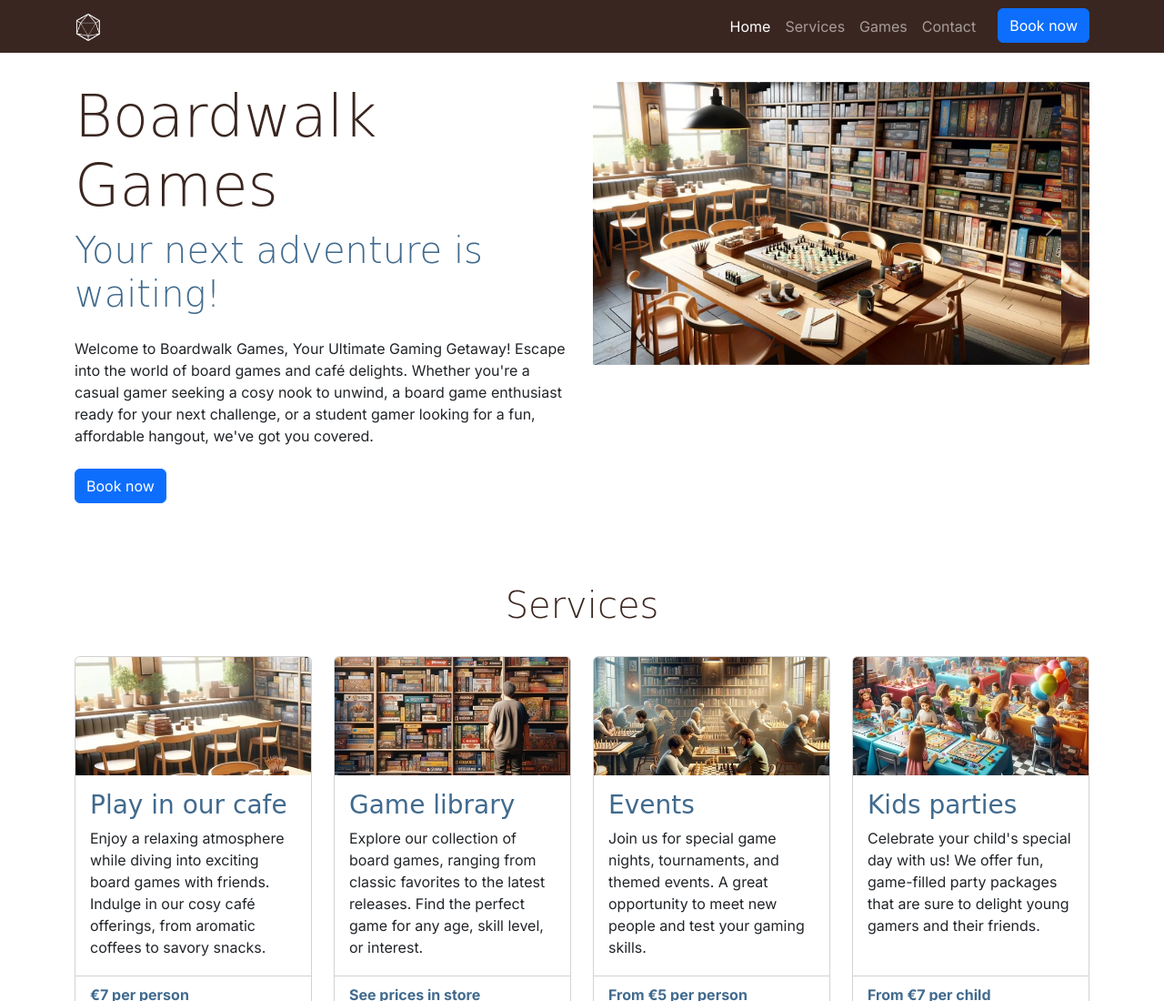
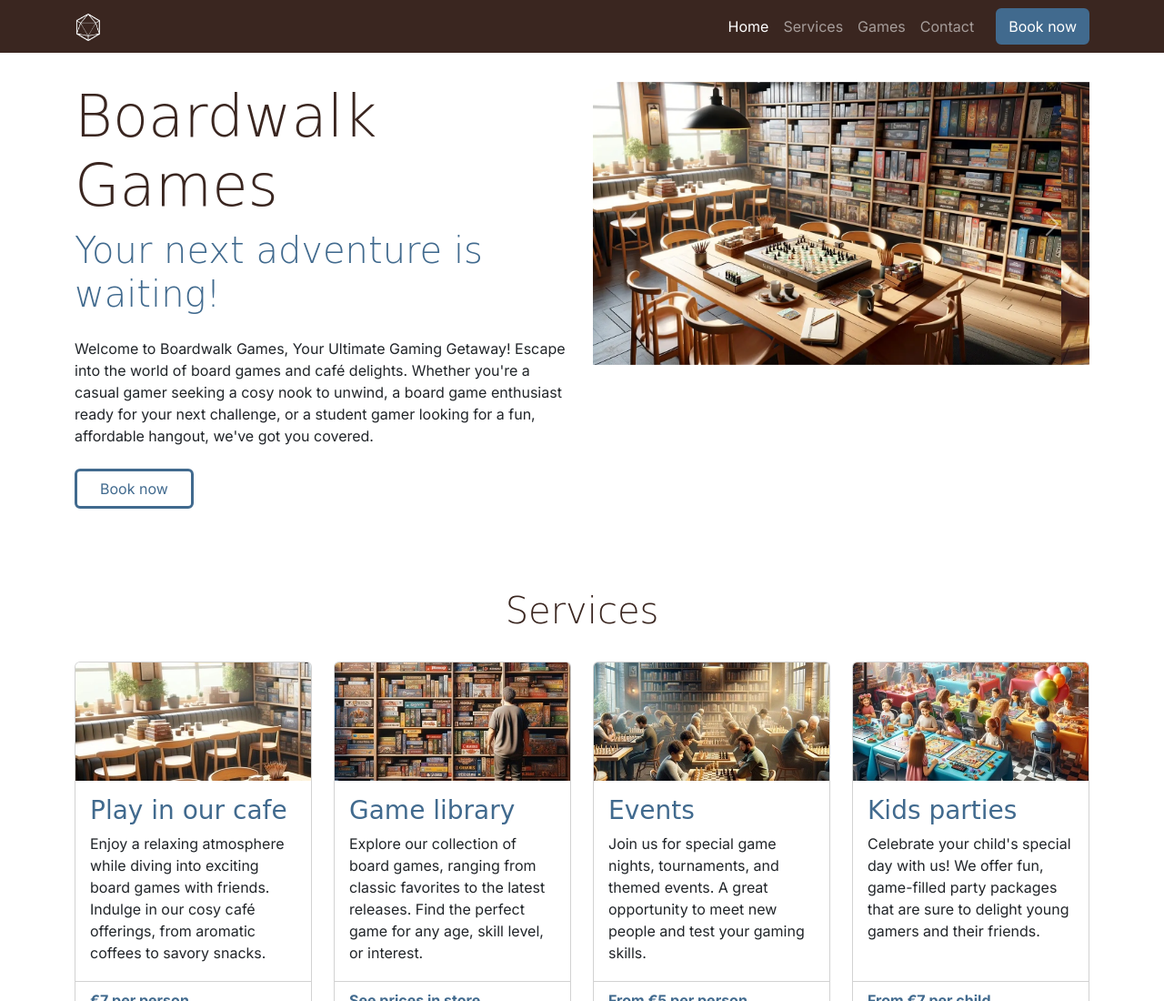
Before and after one commit to MarkPreedy/boardwalk-games, a plain HTML site: page index.html in a window 1280 px wide. Shown: the top 1100 px of the page at 91% size. Drawn offline with nearby package versions, Linux system fonts and the light colour scheme; a web font is replaced by a local one.

Commit message:
Style buttons to match colour scheme

```diff
--- a/assets/css/style.css
+++ b/assets/css/style.css
@@ -43,6 +43,30 @@ h2 {
     margin-bottom: 2rem;
 }
 
+/* Buttons */
+
+.custom-button-filled {
+    border: 2px solid var(--highlight-color);
+    background-color: var(--highlight-color);
+    color: white;
+}
+
+.custom-button-filled:hover {
+    border: 2px solid var(--secondary-color);
+    background-color: var(--secondary-color);
+    color: white;
+}
+
+.custom-button-outline {
+    border: 3px solid var(--highlight-color);
+    padding: 7px 25px;
+    color: var(--highlight-color);
+}
+
+.custom-button-outline:hover {
+   background-color: var(--highlight-color);
+   color: white;
+}
 /* Navbar */
 
 #navbar {
--- a/index.html
+++ b/index.html
@@ -50,7 +50,7 @@
                         <a class="nav-link" href="#contact">Contact</a>
                     </li>
                     <li class="nav-item">
-                        <a href="booking.html" class="btn btn-primary ms-lg-3">Book now</a>
+                        <a href="booking.html" class="btn custom-button-filled ms-lg-3">Book now</a>
                     </li>
                 </ul>
             </div>
@@ -65,7 +65,7 @@
                 <h1 class="display-3">Boardwalk Games</h1>
                 <p class="lead display-6 sub-heading-color">Your next adventure is waiting!</p>
                 <p class="my-4">Welcome to Boardwalk Games, Your Ultimate Gaming Getaway! Escape into the world of board games and café delights. Whether you're a casual gamer seeking a cosy nook to unwind, a board game enthusiast ready for your next challenge, or a student gamer looking for a fun, affordable hangout, we've got you covered.</p>
-                <a href="booking.html" class="btn btn-primary mb-4">Book now</a>
+                <a href="booking.html" class="btn custom-button-outline mb-4">Book now</a>
             </div>
             <div class="col-12 col-xl-6">
                 <div id="carouselExampleAutoplaying" class="carousel slide" data-bs-ride="carousel">
```
Also changed, not shown: booking.html (+1 -1 lines), game-library.html (+1 -1 lines), success.html (+2 -2 lines).
